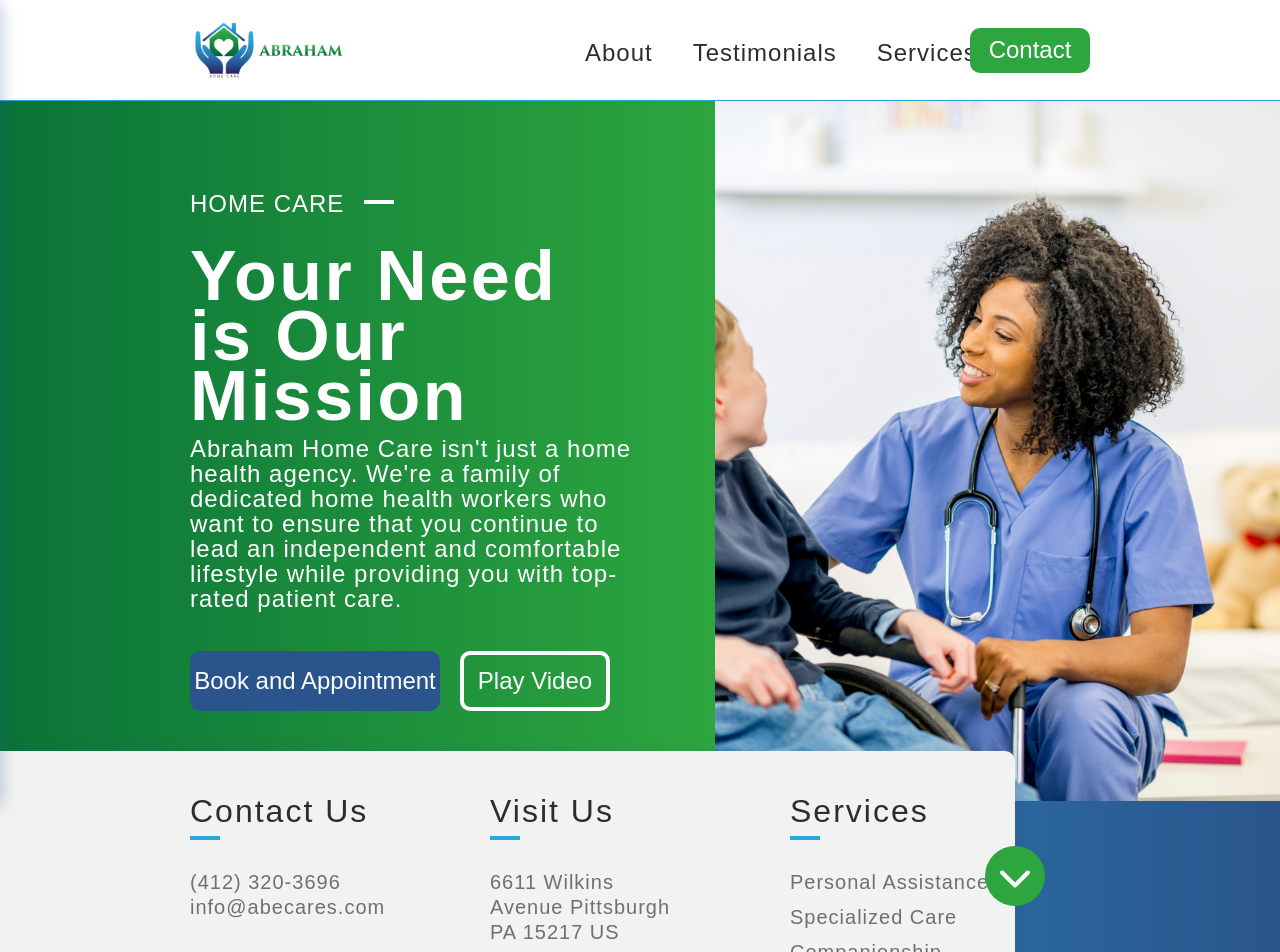
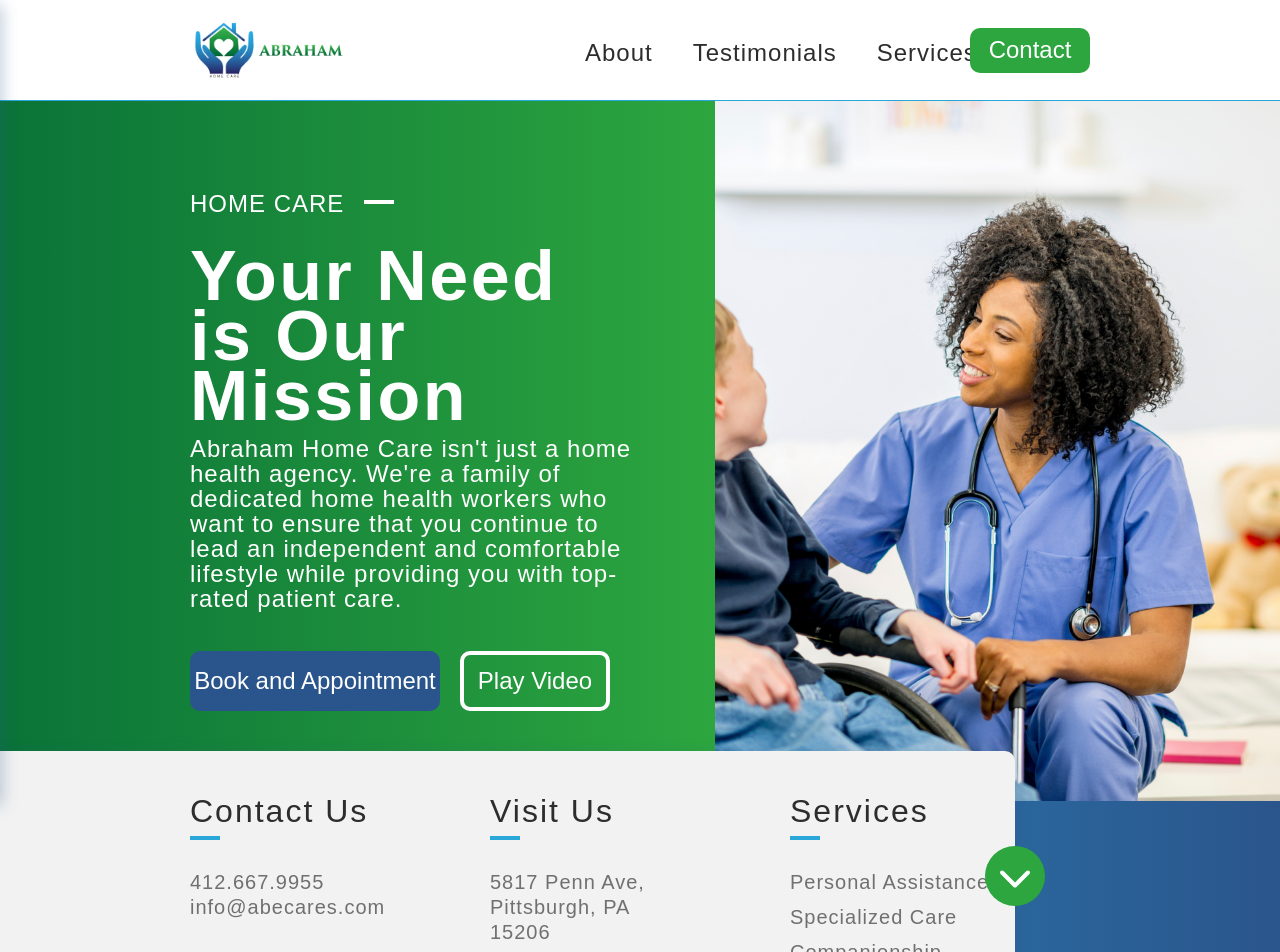
Before and after one commit to ECWireless/abecares, a Next.js app in the folder app/: page / in a window 1280 px wide. Shown: the top 952 px of the page. Built offline with nearby package versions, Linux system fonts and the light colour scheme; a web font is replaced by a local one.

Commit message:
Update banner info

```diff
--- a/app/containers/home/Banner.js
+++ b/app/containers/home/Banner.js
@@ -9,7 +9,7 @@ export default function Banner(props) {
             <div className="banner__text-container banner__text-container--1">
                 <h3 className="h3" id="banner__header">Contact Us</h3>
                 <div className="line" id="banner__line" />
-                <a href="tel: 4123203696" id="banner__link" className="p-s">(412) 320-3696</a>
+                <a href="tel: 4126679955" id="banner__link" className="p-s">412.667.9955</a>
                 <a href="mailto: info@abecares.com" className="p-s" id="banner__paragraph">info@abecares.com</a>
             </div>
 
@@ -21,7 +21,7 @@ export default function Banner(props) {
                     target="_blank"
                     className="p-s" id="banner__link"
                 >
-                    6611 Wilkins Avenue Pittsburgh PA 15217 US
+                    5817 Penn Ave, Pittsburgh, PA 15206
                 </a>
             </div>
 
```
